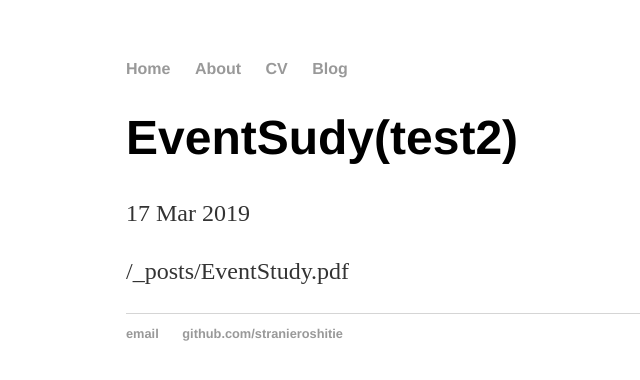
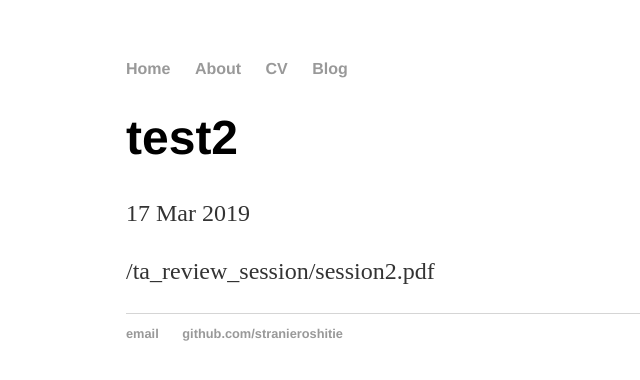
Before and after one commit to stranieroshitie/stranieroshitie.github.io, a Jekyll site: the page built from _posts/2019-03-17-just-test-for-post-pdf-2.md, in a window 1280 px wide. Shown: the top 380 px of the page, without its empty margins (66-706 px from the left). Built offline with Jekyll 4.4.1, drawn with Linux system fonts in a browser that asks for light colours.

Commit message:
Update 2019-03-17-just-test-for-post-pdf-2.md

```diff
--- a/_posts/2019-03-17-just-test-for-post-pdf-2.md
+++ b/_posts/2019-03-17-just-test-for-post-pdf-2.md
@@ -1,7 +1,7 @@
 ---
 layout: post
-title: "EventSudy(test2)"
+title: "test2"
 date: 2019-03-17
 ---
 
-{{site.baseurl}}/_posts/EventStudy.pdf
+{{site.baseurl}}/ta_review_session/session2.pdf
```
